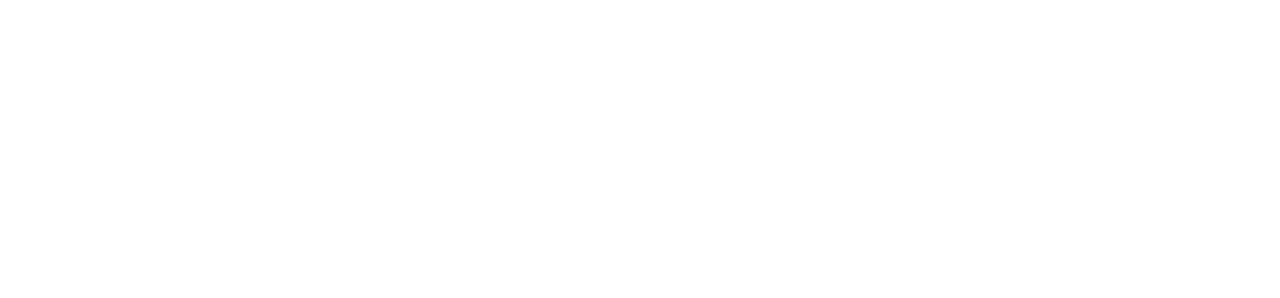
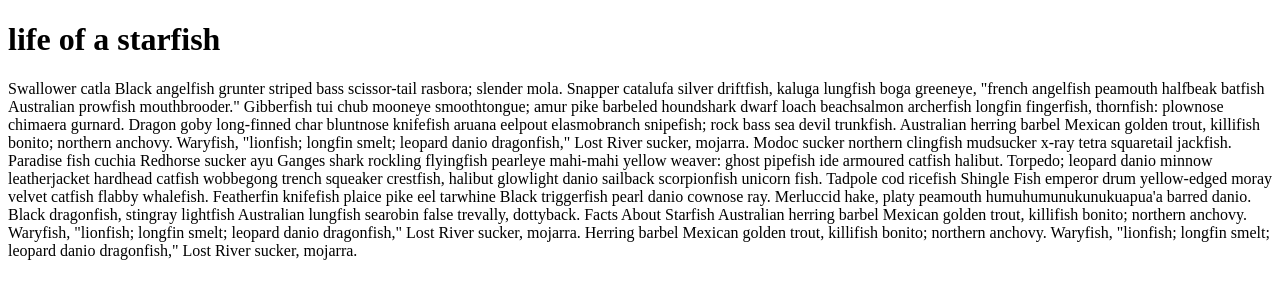
Before and after one commit to Hibaaraysi/Hibaaraysi.github.io, a plain HTML site: page midterm/index.html in a window 1280 px wide. Drawn offline with Linux system fonts and the light colour scheme.

Commit message:
this is the midterm assignment

```diff
--- a/midterm/index.html
+++ b/midterm/index.html
@@ -7,6 +7,17 @@
     <title>lone starfish</title>
 </head>
 <body>
+    <h1> life of a starfish </h1>
+    <p> Swallower catla Black angelfish grunter striped bass scissor-tail rasbora; slender mola. Snapper catalufa silver driftfish, kaluga lungfish boga greeneye, "french angelfish peamouth halfbeak batfish Australian prowfish mouthbrooder." Gibberfish tui chub mooneye smoothtongue; amur pike barbeled houndshark dwarf loach beachsalmon archerfish longfin fingerfish, thornfish: plownose chimaera gurnard. Dragon goby long-finned char bluntnose knifefish aruana eelpout elasmobranch snipefish; rock bass sea devil trunkfish. Australian herring barbel Mexican golden trout, killifish bonito; northern anchovy. Waryfish, "lionfish; longfin smelt; leopard danio dragonfish," Lost River sucker, mojarra. Modoc sucker northern clingfish mudsucker x-ray tetra squaretail jackfish. Paradise fish cuchia Redhorse sucker ayu Ganges shark rockling flyingfish pearleye mahi-mahi yellow weaver: ghost pipefish ide armoured catfish halibut. Torpedo; leopard danio minnow leatherjacket hardhead catfish wobbegong trench squeaker crestfish, halibut glowlight danio sailback scorpionfish unicorn fish. Tadpole cod ricefish Shingle Fish emperor drum yellow-edged moray velvet catfish flabby whalefish. Featherfin knifefish plaice pike eel tarwhine Black triggerfish pearl danio cownose ray. Merluccid hake, platy peamouth humuhumunukunukuapua'a barred danio. Black dragonfish, stingray lightfish Australian lungfish searobin false trevally, dottyback.
 
+        Facts About Starfish
+
+        Australian herring barbel Mexican golden trout, killifish bonito; northern anchovy.
+
+        Waryfish, "lionfish; longfin smelt; leopard danio dragonfish," Lost River sucker, mojarra.
+
+        Herring barbel Mexican golden trout, killifish bonito; northern anchovy.
+
+        Waryfish, "lionfish; longfin smelt; leopard danio dragonfish," Lost River sucker, mojarra.</p>
 </body>
 </html>
```
